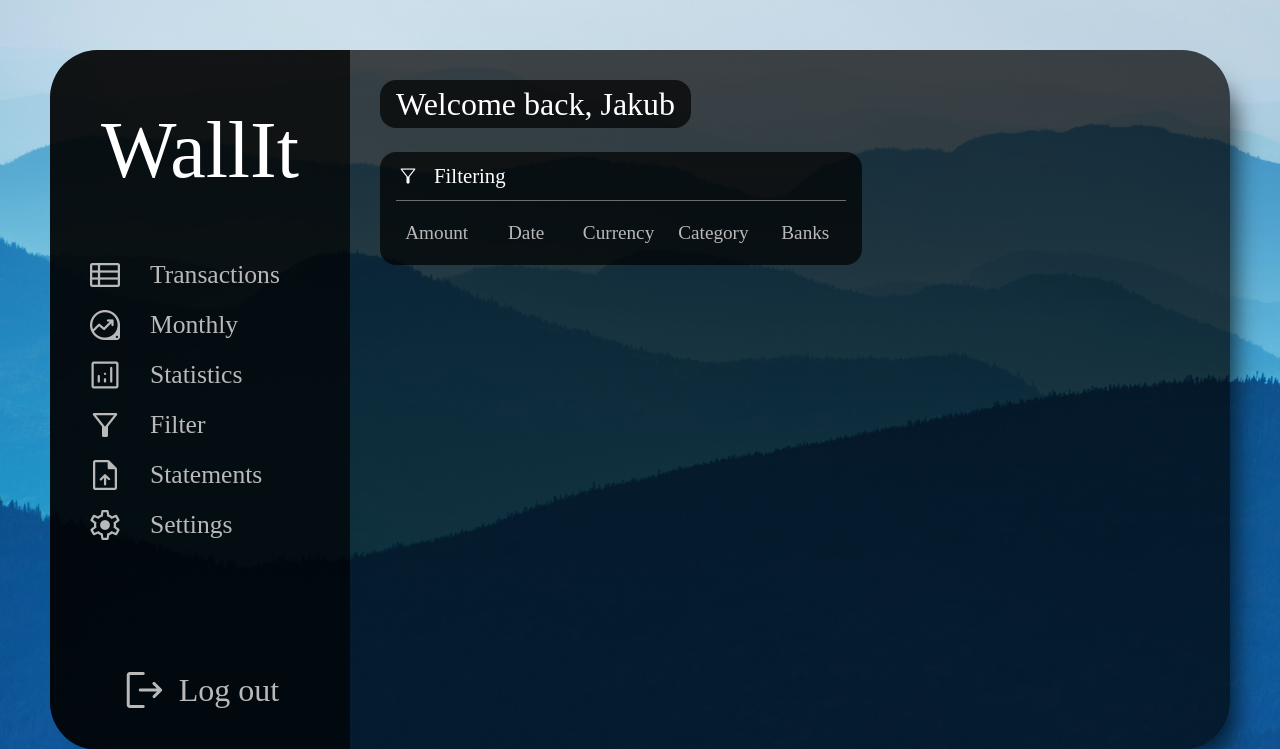
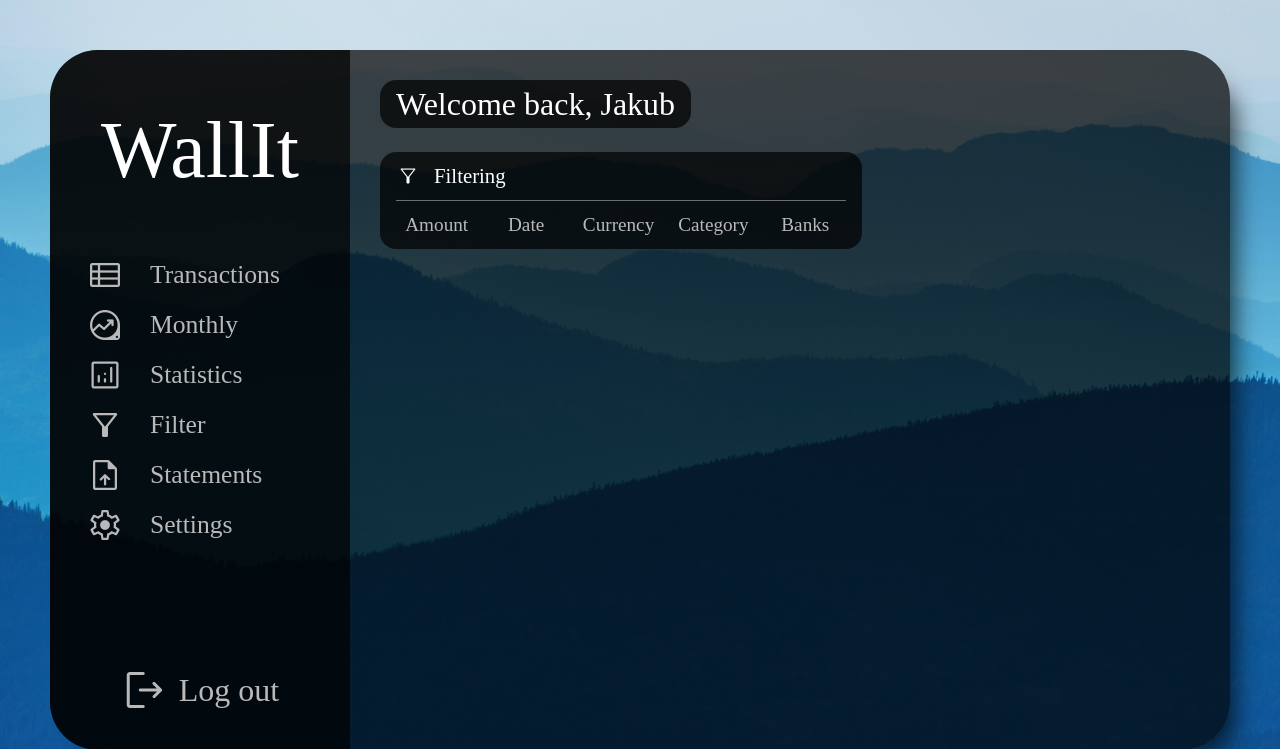
Before and after one commit to ZaiZu2/WallIt, a Flask app: page / in a window 1280 px wide. Shown: the top 749 px of the page. Run offline with Flask 2, Linux system fonts and the light colour scheme.

Commit message:
major: FILTER forms submitted as JSON, small refactoring of filtering js scripts

```diff
--- a/FinanceApp/static/css/index-style.css
+++ b/FinanceApp/static/css/index-style.css
@@ -274,8 +274,7 @@ h1 {
 
 .filter-button-list {
     height: fit-content;
-    padding-top: 16px;
-    padding-bottom: 16px;
+    padding: 8px 0px;
 
     display: flex;
     justify-content: space-between;
@@ -312,19 +311,24 @@ h1 {
 .filter-input {
     max-height: 0;
     overflow: hidden;
-    transition: max-height 0.2s ease-in-out;
+    transition: 0.2s ease-in-out;
+    border-top: none;
 }
 
-.filterRange {
-    padding: 16px 0;
+.filter-input.active {
+    border-top: 1px solid rgb(110, 110, 110);
+}
+
+.filter-range {
+    padding: 8px 0;
 
     display: grid;
     grid-template-columns: 1fr 1fr;
     gap: 16px;
 }
 
-.filterSet {
-    padding: 16px 0;
+.filter-set {
+    padding: 8px 0;
 
     display: grid;
     grid-template-rows: 1.5em;
--- a/FinanceApp/templates/index.html
+++ b/FinanceApp/templates/index.html
@@ -89,57 +89,57 @@
                     <button id="filterCategory">Category</button>
                     <button id="filterBank">Banks</button>
                 </div>
-                <form name="filterForm" action="" method="get">
-                    <div id="filterAmountContent" class="filter-input">
-                        <div class="filterRange">
+                <div name="filterForm">
+                    <form name="Amount" class="filter-input">
+                        <div class="filter-range">
                             <input type="number" name="minAmount" id="minAmount" placeholder="Minimum">
                             <input type="number" name="maxAmount" id="maxAmount" placeholder="Maximum">
                         </div>
-                    </div>
-                    <div id="filterDateContent" class="filter-input">
-                        <div class="filterRange">
+                    </form>
+                    <form name="Date" class="filter-input">
+                        <div class="filter-range">
                             <input type="date" name="minDate" id="minDate">
                             <input type="date" name="maxDate" id="maxDate">
                         </div>
-                    </div>
-                    <div id="filterCurrencyContent" class="filter-input">
-                        <div class="filterSet">
-                            <input type="checkbox" name="poop" id="poopID1">
+                    </form>
+                    <form name="Currency" class="filter-input">
+                        <div class="filter-set">
+                            <input type="checkbox" name="CZK" id="poopID1">
                             <label for="poopID1">CZK</label>
 
-                            <input type="checkbox" name="poop" id="poopID2">
+                            <input type="checkbox" name="EUR" id="poopID2">
                             <label for="poopID2">EUR</label>
 
-                            <input type="checkbox" name="poop" id="poopID3">
+                            <input type="checkbox" name="USD" id="poopID3">
                             <label for="poopID3">USD</label>
 
-                            <input type="checkbox" name="poop" id="poopID4">
+                            <input type="checkbox" name="PLN" id="poopID4">
                             <label for="poopID4">PLN</label>
                         </div>
-                    </div>
-                    <div id="filterCategoryContent" class="filter-input">
-                        <div class="filterSet">
-                            <input type="checkbox" name="poop" id="poopID1">
-                            <label for="poopID1">Groceries</label>
-
-                            <input type="checkbox" name="poop" id="poopID2">
-                            <label for="poopID2">Salary</label>
-
-                            <input type="checkbox" name="poop" id="poopID3">
-                            <label for="poopID3">Entertainment</label>
-
-                            <input type="checkbox" name="poop" id="poopID4">
-                            <label for="poopID4">Hobby</label>
-
+                    </form>
+                    <form name="Category" class="filter-input">
+                        <div class="filter-set">
                             <input type="checkbox" name="poop" id="poopID5">
-                            <label for="poopID5">Restaurant</label>
+                            <label for="poopID5">Groceries</label>
 
                             <input type="checkbox" name="poop" id="poopID6">
-                            <label for="poopID6">Rent</label>
+                            <label for="poopID6">Salary</label>
+
+                            <input type="checkbox" name="poop" id="poopID7">
+                            <label for="poopID7">Entertainment</label>
+
+                            <input type="checkbox" name="poop" id="poopID8">
+                            <label for="poopID8">Hobby</label>
+
+                            <input type="checkbox" name="poop" id="poopID9">
+                            <label for="poopID9">Restaurant</label>
+
+                            <input type="checkbox" name="poop" id="poopID10">
+                            <label for="poopID10">Rent</label>
                         </div>
-                    </div>
-                    <div id="filterBankContent" class="filter-input">
-                        <div class="filterSet">
+                    </form>
+                    <form name="Bank" class="filter-input">
+                        <div class="filter-set">
                             <input type="checkbox" name="poop" id="poopID1">
                             <label for="poopID1">Equabank</label>
                             <input type="checkbox" name="poop" id="poopID2">
@@ -147,14 +147,11 @@
                             <input type="checkbox" name="poop" id="poopID3">
                             <label for="poopID3">Revolut</label>
                         </div>
-                    </div>
+                    </form>
                     <div id="submitContent" class="filter-input">
                         <button id="filterSubmit" type="submit">Submit</button>
                     </div>
-
-
-
-                </form>
+                </div>
             </div>
 
             <div class="subwindow-outline transactions hidden">
```
Also changed, not shown: FinanceApp/static/js/index.js (+74 -13 lines).
